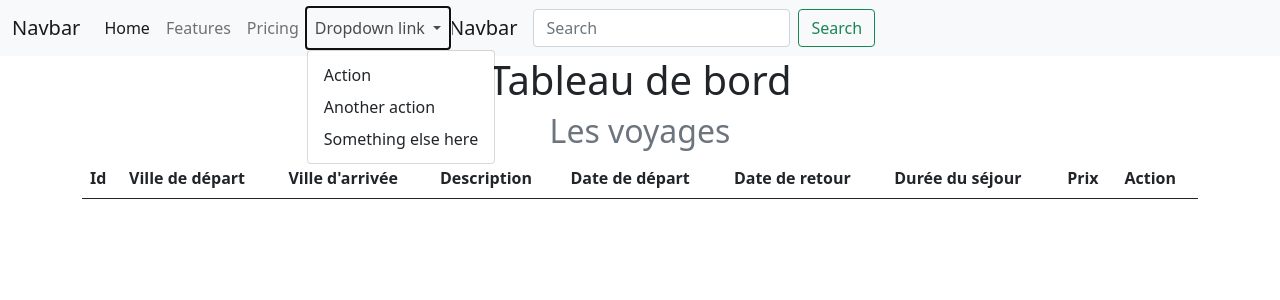
After one commit to BAHITA75/voyage-prive, a Symfony app: template templates/dashboard/dashboard.html.twig in a window 1280 px wide, after a click on "Dropdown link". The commit adds this page. Shown: the top 300 px of the page. Run offline with Twig, Linux system fonts and the light colour scheme; the template is opened without the code that fills it, so the values that code supplies are empty; some libraries are stand-ins or nearby versions.

Commit message:
dashboard

```diff
--- a/templates/components/footer.html.twig
+++ b/templates/components/footer.html.twig
@@ -1,5 +1,5 @@
-<footer class="footer text-center">
-{# <div class="container">#}
+{# <footer class="footer text-center">
+
    <span class="text-muted">Mon Blog &copy; Mox | Besok - 2021</span>
-{# </div>#}
-</footer>
+
+</footer> #}
--- /dev/null
+++ b/templates/dashboard/dashboard.html.twig
@@ -0,0 +1,44 @@
+{% extends 'base.html.twig' %}
+
+{% block title %}Hello DashboardController!{% endblock %}
+
+{% block body %}
+<h1 class="text-bold text-center">Tableau de bord </h1>
+<section class="container">
+<div  class="col-sm-12 col-lg-12 col-xl-12">
+        {% for label, messages in app.flashes %}
+        {% for message in messages %}
+        <div class="alert alert-{{ label }} alert-dismissible fade show" role="alert">
+            {% if label == 'success' %}
+            <span class="alert-inner--icon"><i class="fe fe-thumbs-up"></i></span>
+            {% else %}
+            <span class="alert-inner--icon"><i class="fe fe-thumbs-down"></i></span>
+            {% endif %}
+            <span class="alert-inner--text"><strong>{{ label | title }} : </strong> {{ message | raw }}</span>
+            <button type="button" class="btn btn-primary close" data-dismiss="alert" aria-label="Close">
+                <span aria-hidden="true">×</span>
+            </button>
+        </div>
+        {% endfor %}
+        {% endfor %}
+    </div>
+    <h2 class="text-muted text-center">Les voyages</h2>
+    <table class="table">
+        <thead>
+          <tr>
+            <th scope="col">Id</th>
+            <th scope="col">Ville de départ</th>
+            <th scope="col">Ville d'arrivée</th>
+            <th scope="col">Description</th>
+            <th scope="col">Date de départ</th>
+            <th scope="col">Date de retour</th>
+            <th scope="col">Durée du séjour</th>
+            <th scope="col">Prix</th>
+            <th scope="col">Action</th>
+
+
+
+
+          </tr>
+        </thead>
+{% endblock %}
```
Also changed, not shown: src/Controller/DashboardController.php (added, +35 -0 lines).
